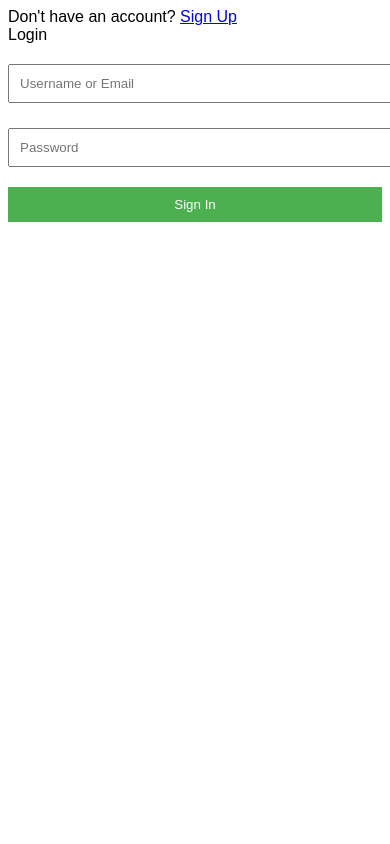
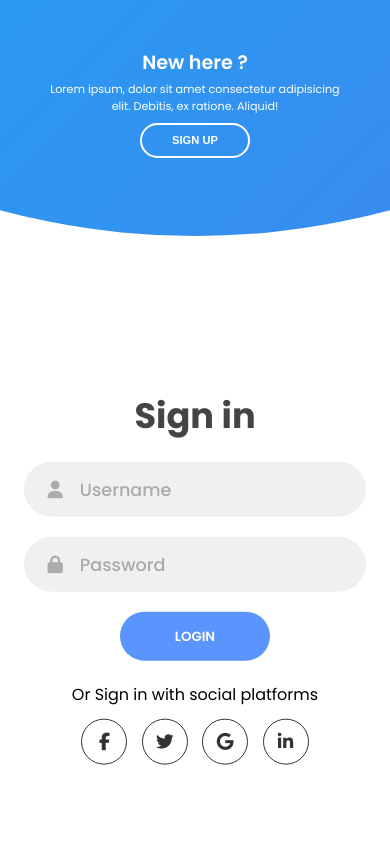
Before and after one commit to Abhi297127/frontend, a plain HTML site: page index.html in a window 390 px wide. Drawn offline with Linux system fonts and the light colour scheme.

Commit message:
latest changes

```diff
--- a/index.html
+++ b/index.html
@@ -1,59 +1,110 @@
 <!DOCTYPE html>
 <html lang="en">
   <head>
-    <meta charset="UTF-8">
-    <meta name="viewport" content="width=device-width, initial-scale=1.0">
-    <title>Login and Register</title>
-    <style>
-        .form-box { max-width: 400px; margin: auto; font-family: Arial, sans-serif; }
-        .input-box { margin: 15px 0; }
-        .input-field { width: 100%; padding: 10px; margin: 5px 0; }
-        .submit { background: #4CAF50; color: white; border: none; padding: 10px; cursor: pointer; width: 100%; }
-        .submit:hover { background: #45a049; }
-    </style>
+    <meta charset="UTF-8" />
+    <meta name="viewport" content="width=device-width, initial-scale=1.0" />
+    <script
+      src="https://kit.fontawesome.com/64d58efce2.js"
+      crossorigin="anonymous"
+    ></script>
+    <link rel="stylesheet" href="style.css" />
+    <title>Sign in & Sign up Form</title>
   </head>
   <body>
-    <div class="form-box">
-        <div class="login-container" id="login">
-            <div class="top">
-                <span>Don't have an account? <a href="#" onclick="register()">Sign Up</a></span>
-                <header>Login</header>
+    <div class="container">
+      <div class="forms-container">
+        <div class="signin-signup">
+          <form action="#" class="sign-in-form">
+            <h2 class="title">Sign in</h2>
+            <div class="input-field">
+              <i class="fas fa-user"></i>
+              <input type="text" placeholder="Username" />
             </div>
-            <div class="input-box">
-                <input type="text" class="input-field" placeholder="Username or Email">
+            <div class="input-field">
+              <i class="fas fa-lock"></i>
+              <input type="password" placeholder="Password" />
             </div>
-            <div class="input-box">
-                <input type="password" class="input-field" placeholder="Password">
+            <input type="submit" value="Login" class="btn solid" />
+            <p class="social-text">Or Sign in with social platforms</p>
+            <div class="social-media">
+              <a href="#" class="social-icon">
+                <i class="fab fa-facebook-f"></i>
+              </a>
+              <a href="#" class="social-icon">
+                <i class="fab fa-twitter"></i>
+              </a>
+              <a href="#" class="social-icon">
+                <i class="fab fa-google"></i>
+              </a>
+              <a href="#" class="social-icon">
+                <i class="fab fa-linkedin-in"></i>
+              </a>
             </div>
-            <div class="input-box">
-                <input type="submit" class="submit" value="Sign In">
+          </form>
+          <form action="#" class="sign-up-form">
+            <h2 class="title">Sign up</h2>
+            <div class="input-field">
+              <i class="fas fa-user"></i>
+              <input type="text" placeholder="Username" />
+            </div>
+            <div class="input-field">
+              <i class="fas fa-envelope"></i>
+              <input type="email" placeholder="Email" />
+            </div>
+            <div class="input-field">
+              <i class="fas fa-lock"></i>
+              <input type="password" placeholder="Password" />
+            </div>
+            <input type="submit" class="btn" value="Sign up" />
+            <p class="social-text">Or Sign up with social platforms</p>
+            <div class="social-media">
+              <a href="#" class="social-icon">
+                <i class="fab fa-facebook-f"></i>
+              </a>
+              <a href="#" class="social-icon">
+                <i class="fab fa-twitter"></i>
+              </a>
+              <a href="#" class="social-icon">
+                <i class="fab fa-google"></i>
+              </a>
+              <a href="#" class="social-icon">
+                <i class="fab fa-linkedin-in"></i>
+              </a>
+            </div>
+          </form>
         </div>
       </div>
-        <div class="register-container" id="register" style="display: none;">
-            <div class="top">
-                <span>Have an account? <a href="#" onclick="login()">Login</a></span>
-                <header>Sign Up</header>
+
+      <div class="panels-container">
+        <div class="panel left-panel">
+          <div class="content">
+            <h3>New here ?</h3>
+            <p>
+              Lorem ipsum, dolor sit amet consectetur adipisicing elit. Debitis,
+              ex ratione. Aliquid!
+            </p>
+            <button class="btn transparent" id="sign-up-btn">
+              Sign up
+            </button>
           </div>
-            <div class="input-box">
-                <input type="text" class="input-field" placeholder="Email">
+          <img src="img/log.svg" class="image" alt="" />
         </div>
-            <div class="input-box">
-                <input type="password" class="input-field" placeholder="Password">
+        <div class="panel right-panel">
+          <div class="content">
+            <h3>One of us ?</h3>
+            <p>
+              Lorem ipsum dolor sit amet consectetur adipisicing elit. Nostrum
+              laboriosam ad deleniti.
+            </p>
+            <button class="btn transparent" id="sign-in-btn">
+              Sign in
+            </button>
           </div>
-            <div class="input-box">
-                <input type="submit" class="submit" value="Register">
+          <img src="img/register.svg" class="image" alt="" />
         </div>
       </div>
     </div>
-    <script>
-        function login() {
-            document.getElementById("login").style.display = "block";
-            document.getElementById("register").style.display = "none";
-        }
-        function register() {
-            document.getElementById("login").style.display = "none";
-            document.getElementById("register").style.display = "block";
-        }
-    </script>
+
+    <script src="app.js"></script>
   </body>
 </html>
--- /dev/null
+++ b/style.css
@@ -0,0 +1,400 @@
+@import url("https://fonts.googleapis.com/css2?family=Poppins:wght@200;300;400;500;600;700;800&display=swap");
+
+* {
+  margin: 0;
+  padding: 0;
+  box-sizing: border-box;
+}
+
+body,
+input {
+  font-family: "Poppins", sans-serif;
+}
+
+.container {
+  position: relative;
+  width: 100%;
+  background-color: #fff;
+  min-height: 100vh;
+  overflow: hidden;
+}
+
+.forms-container {
+  position: absolute;
+  width: 100%;
+  height: 100%;
+  top: 0;
+  left: 0;
+}
+
+.signin-signup {
+  position: absolute;
+  top: 50%;
+  transform: translate(-50%, -50%);
+  left: 75%;
+  width: 50%;
+  transition: 1s 0.7s ease-in-out;
+  display: grid;
+  grid-template-columns: 1fr;
+  z-index: 5;
+}
+
+form {
+  display: flex;
+  align-items: center;
+  justify-content: center;
+  flex-direction: column;
+  padding: 0rem 5rem;
+  transition: all 0.2s 0.7s;
+  overflow: hidden;
+  grid-column: 1 / 2;
+  grid-row: 1 / 2;
+}
+
+form.sign-up-form {
+  opacity: 0;
+  z-index: 1;
+}
+
+form.sign-in-form {
+  z-index: 2;
+}
+
+.title {
+  font-size: 2.2rem;
+  color: #444;
+  margin-bottom: 10px;
+}
+
+.input-field {
+  max-width: 380px;
+  width: 100%;
+  background-color: #f0f0f0;
+  margin: 10px 0;
+  height: 55px;
+  border-radius: 55px;
+  display: grid;
+  grid-template-columns: 15% 85%;
+  padding: 0 0.4rem;
+  position: relative;
+}
+
+.input-field i {
+  text-align: center;
+  line-height: 55px;
+  color: #acacac;
+  transition: 0.5s;
+  font-size: 1.1rem;
+}
+
+.input-field input {
+  background: none;
+  outline: none;
+  border: none;
+  line-height: 1;
+  font-weight: 600;
+  font-size: 1.1rem;
+  color: #333;
+}
+
+.input-field input::placeholder {
+  color: #aaa;
+  font-weight: 500;
+}
+
+.social-text {
+  padding: 0.7rem 0;
+  font-size: 1rem;
+}
+
+.social-media {
+  display: flex;
+  justify-content: center;
+}
+
+.social-icon {
+  height: 46px;
+  width: 46px;
+  display: flex;
+  justify-content: center;
+  align-items: center;
+  margin: 0 0.45rem;
+  color: #333;
+  border-radius: 50%;
+  border: 1px solid #333;
+  text-decoration: none;
+  font-size: 1.1rem;
+  transition: 0.3s;
+}
+
+.social-icon:hover {
+  color: #4481eb;
+  border-color: #4481eb;
+}
+
+.btn {
+  width: 150px;
+  background-color: #5995fd;
+  border: none;
+  outline: none;
+  height: 49px;
+  border-radius: 49px;
+  color: #fff;
+  text-transform: uppercase;
+  font-weight: 600;
+  margin: 10px 0;
+  cursor: pointer;
+  transition: 0.5s;
+}
+
+.btn:hover {
+  background-color: #4d84e2;
+}
+.panels-container {
+  position: absolute;
+  height: 100%;
+  width: 100%;
+  top: 0;
+  left: 0;
+  display: grid;
+  grid-template-columns: repeat(2, 1fr);
+}
+
+.container:before {
+  content: "";
+  position: absolute;
+  height: 2000px;
+  width: 2000px;
+  top: -10%;
+  right: 48%;
+  transform: translateY(-50%);
+  background-image: linear-gradient(-45deg, #4481eb 0%, #04befe 100%);
+  transition: 1.8s ease-in-out;
+  border-radius: 50%;
+  z-index: 6;
+}
+
+.image {
+  width: 100%;
+  transition: transform 1.1s ease-in-out;
+  transition-delay: 0.4s;
+}
+
+.panel {
+  display: flex;
+  flex-direction: column;
+  align-items: flex-end;
+  justify-content: space-around;
+  text-align: center;
+  z-index: 6;
+}
+
+.left-panel {
+  pointer-events: all;
+  padding: 3rem 17% 2rem 12%;
+}
+
+.right-panel {
+  pointer-events: none;
+  padding: 3rem 12% 2rem 17%;
+}
+
+.panel .content {
+  color: #fff;
+  transition: transform 0.9s ease-in-out;
+  transition-delay: 0.6s;
+}
+
+.panel h3 {
+  font-weight: 600;
+  line-height: 1;
+  font-size: 1.5rem;
+}
+
+.panel p {
+  font-size: 0.95rem;
+  padding: 0.7rem 0;
+}
+
+.btn.transparent {
+  margin: 0;
+  background: none;
+  border: 2px solid #fff;
+  width: 130px;
+  height: 41px;
+  font-weight: 600;
+  font-size: 0.8rem;
+}
+
+.right-panel .image,
+.right-panel .content {
+  transform: translateX(800px);
+}
+
+/* ANIMATION */
+
+.container.sign-up-mode:before {
+  transform: translate(100%, -50%);
+  right: 52%;
+}
+
+.container.sign-up-mode .left-panel .image,
+.container.sign-up-mode .left-panel .content {
+  transform: translateX(-800px);
+}
+
+.container.sign-up-mode .signin-signup {
+  left: 25%;
+}
+
+.container.sign-up-mode form.sign-up-form {
+  opacity: 1;
+  z-index: 2;
+}
+
+.container.sign-up-mode form.sign-in-form {
+  opacity: 0;
+  z-index: 1;
+}
+
+.container.sign-up-mode .right-panel .image,
+.container.sign-up-mode .right-panel .content {
+  transform: translateX(0%);
+}
+
+.container.sign-up-mode .left-panel {
+  pointer-events: none;
+}
+
+.container.sign-up-mode .right-panel {
+  pointer-events: all;
+}
+
+@media (max-width: 870px) {
+  .container {
+    min-height: 800px;
+    height: 100vh;
+  }
+  .signin-signup {
+    width: 100%;
+    top: 95%;
+    transform: translate(-50%, -100%);
+    transition: 1s 0.8s ease-in-out;
+  }
+
+  .signin-signup,
+  .container.sign-up-mode .signin-signup {
+    left: 50%;
+  }
+
+  .panels-container {
+    grid-template-columns: 1fr;
+    grid-template-rows: 1fr 2fr 1fr;
+  }
+
+  .panel {
+    flex-direction: row;
+    justify-content: space-around;
+    align-items: center;
+    padding: 2.5rem 8%;
+    grid-column: 1 / 2;
+  }
+
+  .right-panel {
+    grid-row: 3 / 4;
+  }
+
+  .left-panel {
+    grid-row: 1 / 2;
+  }
+
+  .image {
+    width: 200px;
+    transition: transform 0.9s ease-in-out;
+    transition-delay: 0.6s;
+  }
+
+  .panel .content {
+    padding-right: 15%;
+    transition: transform 0.9s ease-in-out;
+    transition-delay: 0.8s;
+  }
+
+  .panel h3 {
+    font-size: 1.2rem;
+  }
+
+  .panel p {
+    font-size: 0.7rem;
+    padding: 0.5rem 0;
+  }
+
+  .btn.transparent {
+    width: 110px;
+    height: 35px;
+    font-size: 0.7rem;
+  }
+
+  .container:before {
+    width: 1500px;
+    height: 1500px;
+    transform: translateX(-50%);
+    left: 30%;
+    bottom: 68%;
+    right: initial;
+    top: initial;
+    transition: 2s ease-in-out;
+  }
+
+  .container.sign-up-mode:before {
+    transform: translate(-50%, 100%);
+    bottom: 32%;
+    right: initial;
+  }
+
+  .container.sign-up-mode .left-panel .image,
+  .container.sign-up-mode .left-panel .content {
+    transform: translateY(-300px);
+  }
+
+  .container.sign-up-mode .right-panel .image,
+  .container.sign-up-mode .right-panel .content {
+    transform: translateY(0px);
+  }
+
+  .right-panel .image,
+  .right-panel .content {
+    transform: translateY(300px);
+  }
+
+  .container.sign-up-mode .signin-signup {
+    top: 5%;
+    transform: translate(-50%, 0);
+  }
+}
+
+@media (max-width: 570px) {
+  form {
+    padding: 0 1.5rem;
+  }
+
+  .image {
+    display: none;
+  }
+  .panel .content {
+    padding: 0.5rem 1rem;
+  }
+  .container {
+    padding: 1.5rem;
+  }
+
+  .container:before {
+    bottom: 72%;
+    left: 50%;
+  }
+
+  .container.sign-up-mode:before {
+    bottom: 28%;
+    left: 50%;
+  }
+}
```
Also changed, not shown: app.js (added, +11 -0 lines), img/log.svg (added), img/register.svg (added). Lines whose indentation alone changed are shown as unchanged.
